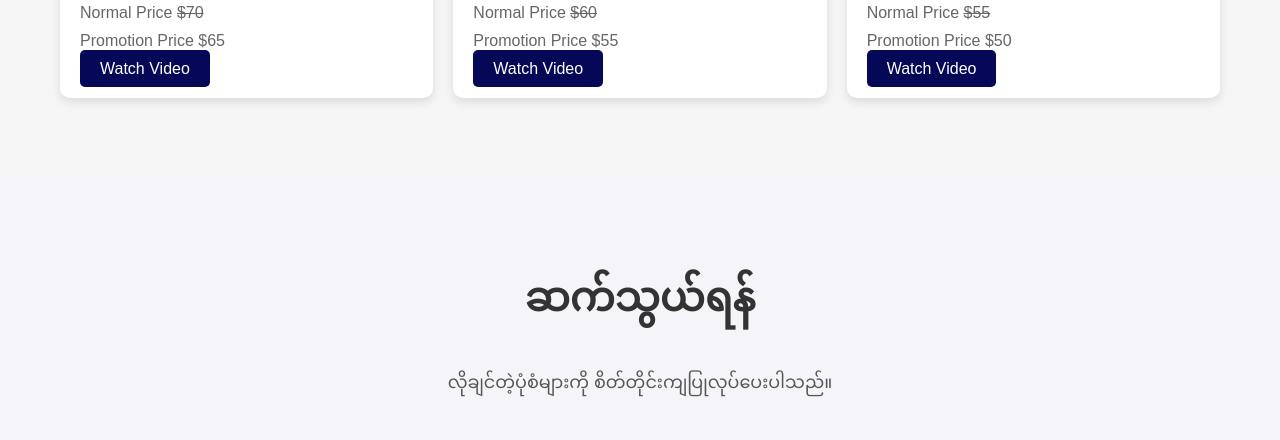
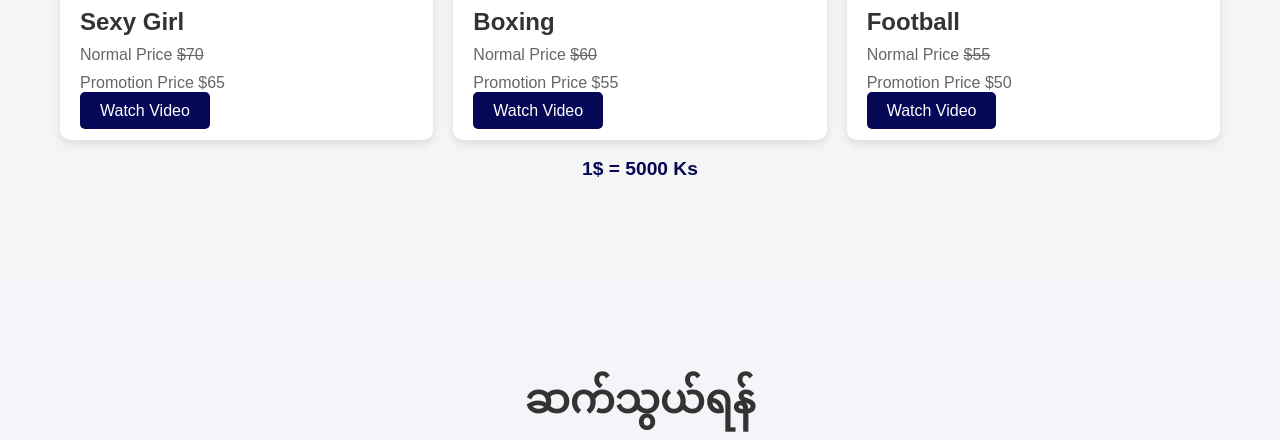
Before and after one commit to heinhtetsoedesign/heinhtetsoedesign.github.io, a plain HTML site: page index.html in a window 1280 px wide. Shown: the part 851-1291 px from the top of the page. Drawn offline with Linux system fonts and the light colour scheme.

Commit message:
Add files via upload

```diff
--- a/index.html
+++ b/index.html
@@ -536,6 +536,14 @@
             background-color: #333;
         }
 
+        #projects .dollar-rate {
+            text-align: center;
+            margin-bottom: 20px; /* Add some spacing below */
+            font-size: 1.2rem;  /* Make it slightly larger and more prominent */
+            color: #040856;     /* Use a distinct color */
+            font-weight: bold;   /* Make it bold */
+        }
+
     </style>
 </head>
 <body>
@@ -565,6 +573,7 @@
     <!-- Projects Section -->
     <section id="projects">
         <div class="container">
+            <p class="dollar-rate">1$ = 5000 Ks</p>
             <div class="project-grid">
                 <!-- Project 1 -->
                 <div class="project">
@@ -630,7 +639,10 @@
                         <a class="watch-btn" onclick="playVideo('https://firebasestorage.googleapis.com/v0/b/hein-htet-soe-5f832.appspot.com/o/6_.mp4?alt=media&token=05fd59c5-ca90-4fae-9321-e7247eec4bb3')">Watch Video</a>
                     </div>
                 </div>
+
             </div>
+            <br>
+            <p class="dollar-rate">1$ = 5000 Ks</p>
         </div>
     </section>
 
@@ -651,7 +663,7 @@
 
             <div class="contact-links">
                 <!-- Telegram Link -->
-                <a href="https://t.me/HeinHtetPoe" target="_blank" class="contact-btn telegram">
+                <a href="https://t.me/beegraphicdesign" target="_blank" class="contact-btn telegram">
                     <i class="fab fa-telegram-plane"></i> Telegram
                 </a>
             </div>
```
